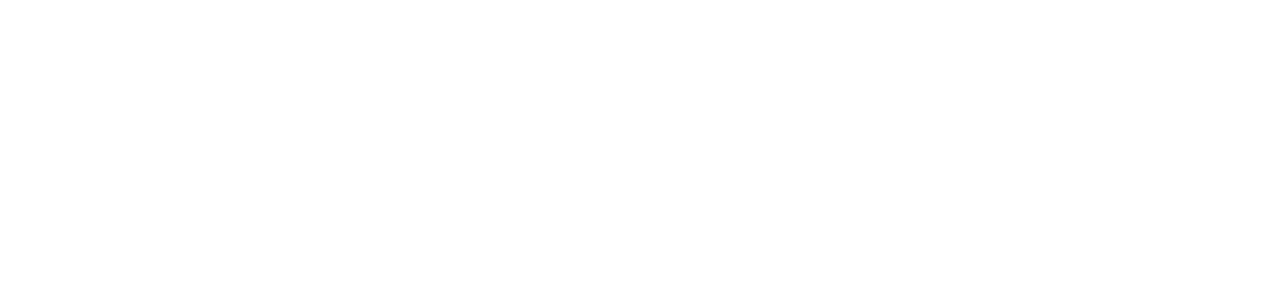
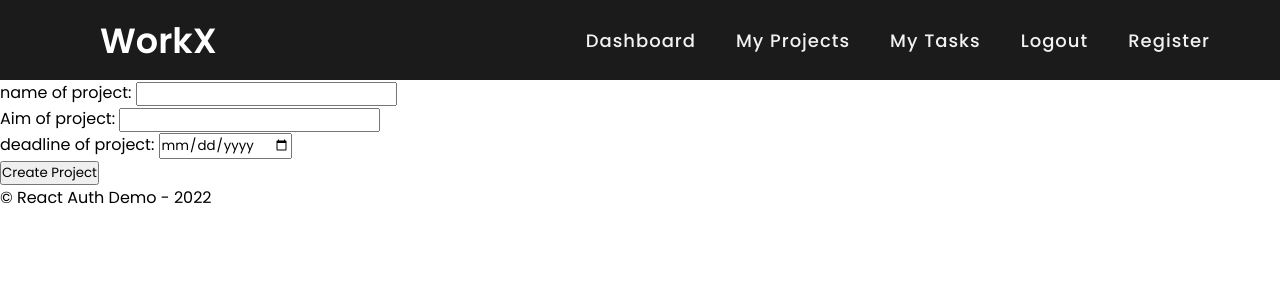
Before and after one commit to aniket651/WORKX, a React (Create React App) app in the folder frontend/: page /createProject in a window 1280 px wide. Before the commit this address had no page. Shown: the top 300 px of the page. Built offline with nearby package versions, Linux system fonts and the light colour scheme; sample sign-in values are in the browser's storage.

Commit message:
made CreateProject functionality

```diff
--- a/frontend/src/index.js
+++ b/frontend/src/index.js
@@ -35,6 +35,7 @@
 import Home from './portal/home/Home';
 import MyProjects from './portal/project/MyProjects';
 import MyTasks from './portal/task/MyTasks';
+import CreateProjectForm from './portal/project/CreateProjectForm';
 
 const root = ReactDOM.createRoot(document.getElementById('root'));
 root.render(
@@ -61,6 +62,11 @@
               <MyTasks />
             </ProtectedRoute>
           } />
+          <Route path='createProject' element={
+            <ProtectedRoute>
+              <CreateProjectForm />
+            </ProtectedRoute>
+          } />
 
         </Route>
       </Routes>
--- /dev/null
+++ b/frontend/src/portal/project/CreateProjectForm.js
@@ -0,0 +1,51 @@
+import React, { useState } from 'react'
+// import { Form } from 'react-router-dom'
+import api from '../../api';
+
+const CreateProjectForm = () => {
+    const [name,setName] = useState("");
+    const [aim,setAim] = useState("");
+    const [deadline,setDeadline] = useState("");
+
+
+    const handleSubmit = async(e) =>{
+        e.preventDefault();
+        try {
+            const res = await api.post("/projects", {
+                "name": name,
+                "aim": aim,
+                "deadline": deadline
+            })
+            if(res.status === 201){
+                console.log(res.data);
+                alert("the Project is Created!!")
+            }
+        } catch (error) {
+            console.log(error);
+        }
+
+    }
+
+
+
+  return (
+    <>
+    <div className='Form-div'>
+        <form onSubmit={handleSubmit}>
+            <label htmlFor='project-name'>name of project: </label>
+            <input id='project-name' required onChange={(e) => setName(e.target.value)} />
+            <br />
+            <label htmlFor='project-aim'>Aim of project: </label>
+            <input id='project-aim' required onChange={(e) => setAim(e.target.value)} />
+            <br />
+            <label htmlFor='project-deadline'>deadline of project: </label>
+            <input id='project-deadline' type='date' required onChange={(e) => setDeadline(e.target.value)}/>
+            <br />
+            <button type='submit'> Create Project </button>
+        </form>
+    </div>
+    </>
+  )
+}
+
+export default CreateProjectForm
--- a/frontend/src/portal/project/MyProjects.js
+++ b/frontend/src/portal/project/MyProjects.js
@@ -7,10 +7,10 @@
 
 
 const MyProjects = (props) => {
-  const [compArray,setCompArray] = useState([]);
+  const [compArray, setCompArray] = useState([]);
   const navigate = useNavigate();
 
-    useEffect(()=>{
+  useEffect(() => {
     console.log("fetching data for ProjectList!! ")
     fetchData();
     console.log("fetched data for ProjectList!! ")
@@ -25,12 +25,12 @@
   // }, [compArray])
 
 
-  const fetchData = async()=>{
+  const fetchData = async () => {
     try {
 
       const res = await api.get("/projects")
       console.log(res.data);
-      if(res.status === 200){
+      if (res.status === 200) {
         console.log(res.status);
         setCompArray(res.data);
       }
@@ -40,14 +40,23 @@
     }
   }
 
+  const handleCreateProject = ()=>{
+    navigate("/createProject");
+  }
+
 
 
   return (
+    <>
+      <div>
+        <button onClick={handleCreateProject}>Create Project</button>
+      </div>
       <div>
         {compArray.map((item, index) => (
           <ProjectCard key={index} name={item.name} aim={item.aim} deadline={item.deadline} />
         ))}
       </div>
+    </>
   )
 }
 
--- /dev/null
+++ b/frontend/src/portal/project/ProjectCard.css
@@ -0,0 +1,22 @@
+.project-card {
+    border: 1px solid #ccc;
+    padding: 10px;
+    border-radius: 5px;
+    background-color: #f9f9f9;
+    box-shadow: 0 2px 4px rgba(0, 0, 0, 0.1);
+  }
+
+  .project-name {
+    font-size: 18px;
+    font-weight: bold;
+    margin: 0;
+  }
+
+  .project-aim {
+    font-size: 14px;
+  }
+
+  .project-deadline{
+    font-size: 12px;
+    margin: 5px 0;
+  }
--- a/frontend/src/portal/project/ProjectCard.js
+++ b/frontend/src/portal/project/ProjectCard.js
@@ -1,11 +1,11 @@
 import React from 'react'
-
+import "./ProjectCard.css"
 const ProjectCard = (props) => {
   return (
-    <div>
-        <div>{props.name}</div>
-        <div>{props.aim}</div>
-        <div>{props.deadline}</div>
+    <div className='project-card'>
+        <div className='project-name'>{props.name}</div>
+        <div className='project-aim'>{props.aim}</div>
+        <div className='project-deadline'>{props.deadline}</div>
     </div>
   )
 }
--- a/frontend/src/portal/task/TaskCard.js
+++ b/frontend/src/portal/task/TaskCard.js
@@ -21,6 +21,7 @@
                 const ind = newArray.findIndex((item)=>item.id===res.data.id);
                 newArray[ind].status = res.data.status;
                 props.changeCompArray(newArray);
+                alert("the Status of the Task has changed! Refresh to see the changes");
             }
 
         } catch (error) {
@@ -46,6 +47,7 @@
                 const ind = newArray.findIndex((item)=>item.id===res.data.id);
                 newArray[ind].status = res.data.status;
                 props.changeCompArray(newArray);
+                alert("the Status of the Task has changed! Refresh to see the changes");
             }
 
         } catch (error) {
@@ -69,6 +71,7 @@
                 const ind = newArray.findIndex((item)=>item.id===res.data.id);
                 newArray[ind].status = res.data.status;
                 props.changeCompArray(newArray);
+                alert("the Status of the Task has changed! Refresh to see the changes");
             }
 
         } catch (error) {
```
Also changed, not shown: 1 other file (tests, documents, lock files or other folders). Lines whose indentation alone changed are shown as unchanged.
